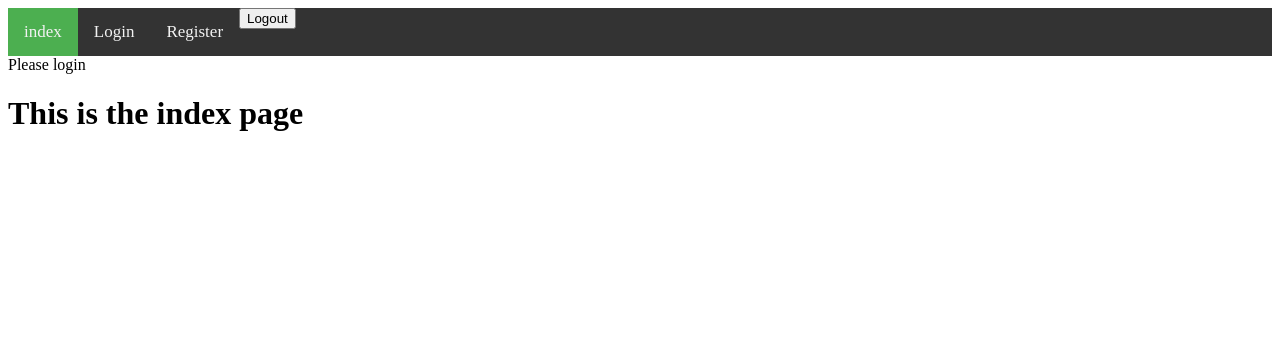
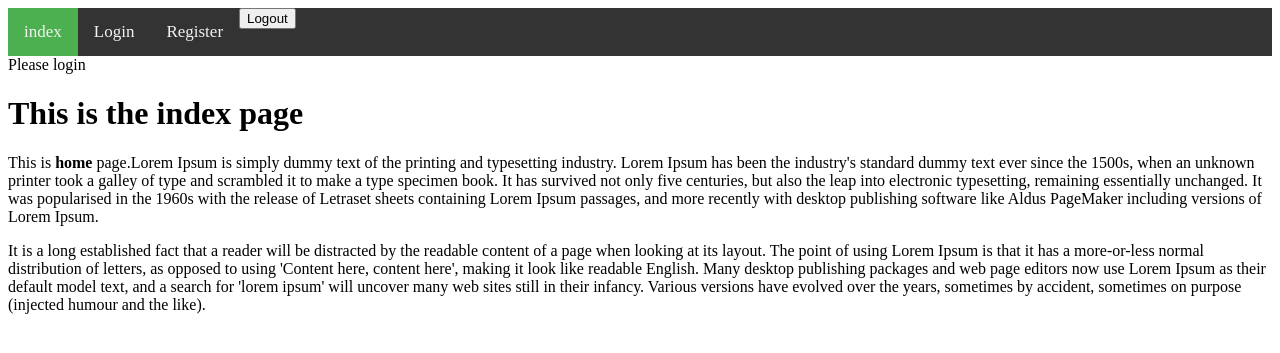
Before and after one commit to wkr1337/marktplaats, a PHP site: page /index in a window 1280 px wide. Shown: the top 353 px of the page. Run offline with PHP 8.4, Linux system fonts and the light colour scheme.

Commit message:
Update index.php

```diff
--- a/views/index.php
+++ b/views/index.php
@@ -13,3 +13,5 @@ else {
 
 
 <h1>This is the index page</h1>
+<p>This is <b>home</b> page.Lorem Ipsum is simply dummy text of the printing and typesetting industry. Lorem Ipsum has been the industry's standard dummy text ever since the 1500s, when an unknown printer took a galley of type and scrambled it to make a type specimen book. It has survived not only five centuries, but also the leap into electronic typesetting, remaining essentially unchanged. It was popularised in the 1960s with the release of Letraset sheets containing Lorem Ipsum passages, and more recently with desktop publishing software like Aldus PageMaker including versions of Lorem Ipsum.</p>
+</p>It is a long established fact that a reader will be distracted by the readable content of a page when looking at its layout. The point of using Lorem Ipsum is that it has a more-or-less normal distribution of letters, as opposed to using 'Content here, content here', making it look like readable English. Many desktop publishing packages and web page editors now use Lorem Ipsum as their default model text, and a search for 'lorem ipsum' will uncover many web sites still in their infancy. Various versions have evolved over the years, sometimes by accident, sometimes on purpose (injected humour and the like).</p>
```
